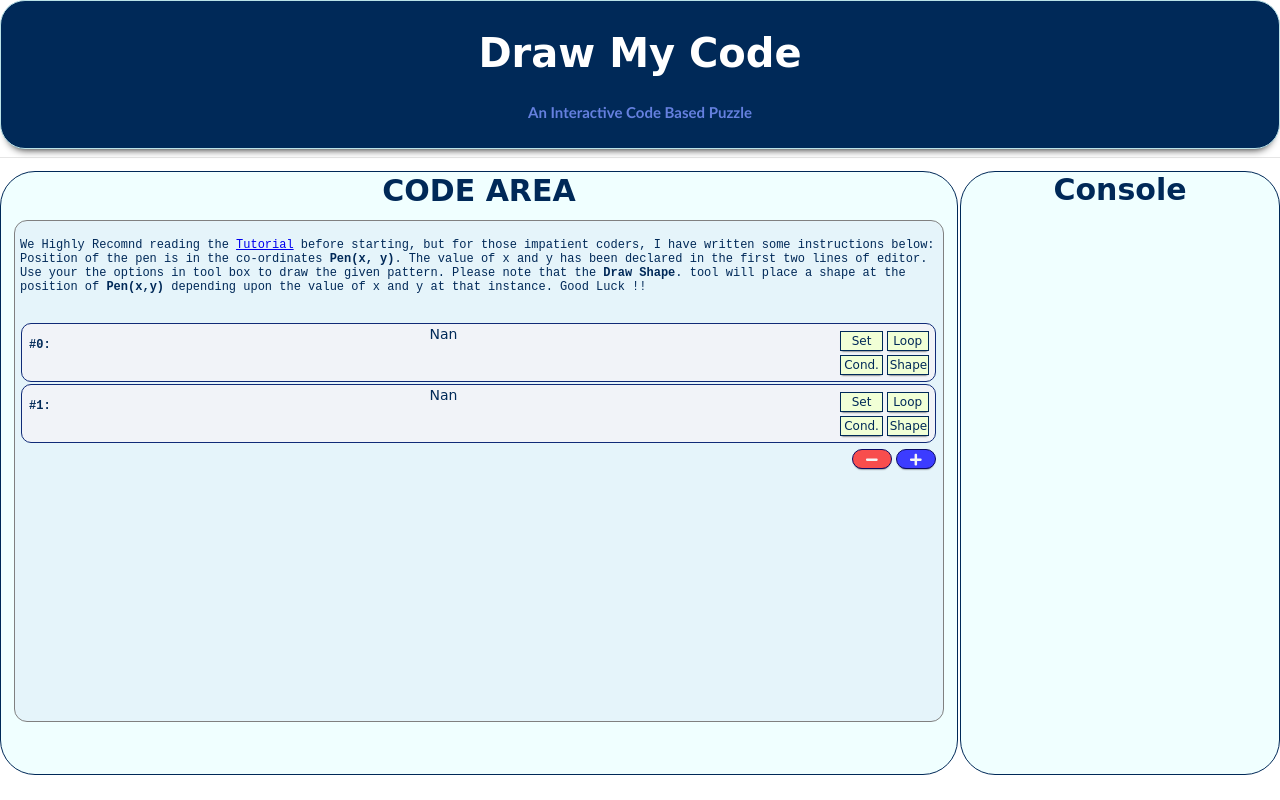
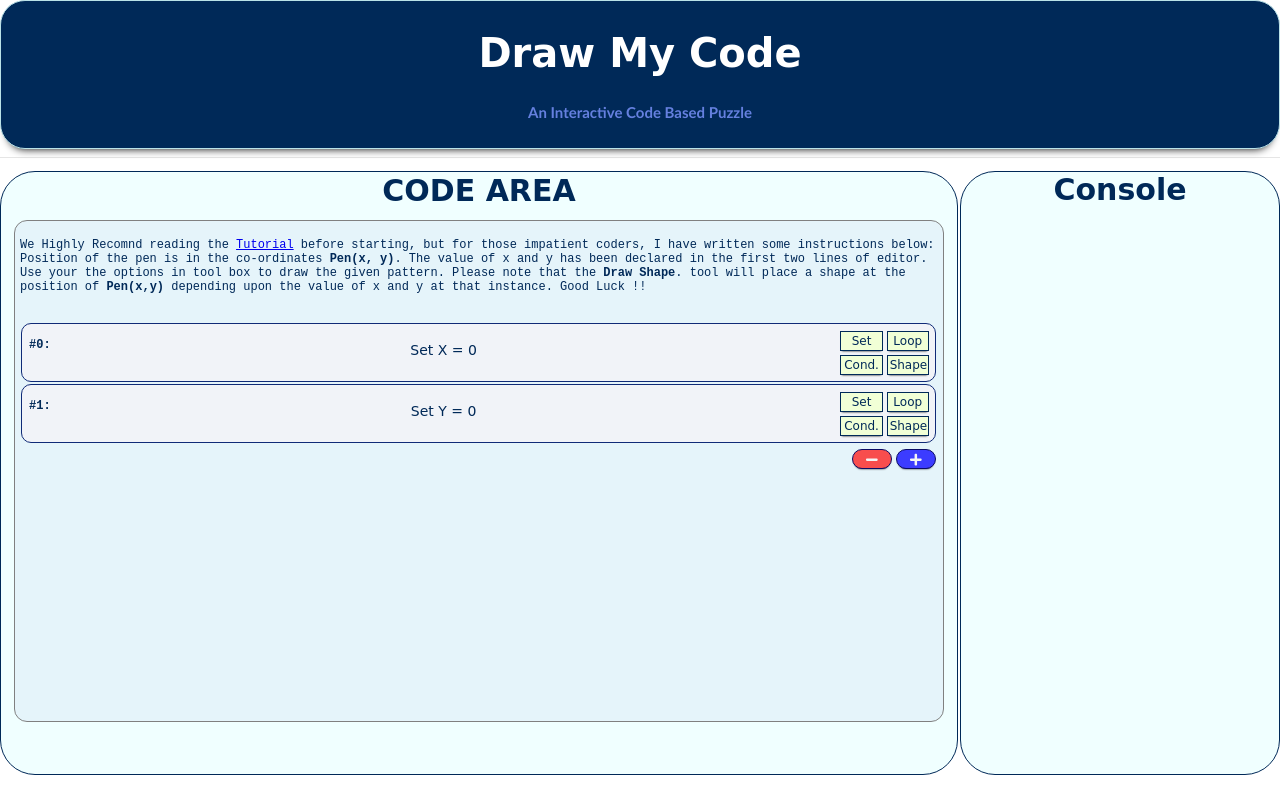
Before and after one commit to arjkashyap/Draw-My-Code, a React (Create React App) app: page / in a window 1280 px wide. Built offline with nearby package versions, Linux system fonts and the light colour scheme.

Commit message:
Store connected to client no bugs

```diff
--- a/src/components/BlockRender.tsx
+++ b/src/components/BlockRender.tsx
@@ -5,10 +5,19 @@ import React from "react";
 import { Operations } from "../store/Editor/types";
 
 const BlockRender = (cb: Operations | null): JSX.Element => {
-  let code: string = "Nan";
+  const formatOuput = (value: number): string => {
+    switch (value) {
+      case 1:
+        return `Set ${cb.varName} = ${cb.varValue}`;
+
+      default:
+        return "Nan";
+    }
+  };
+  const output: string | null = cb !== null ? formatOuput(cb.blockType) : "Nan";
 
   // If the block type is not null
-  return <div className="code-rn"> {code} </div>;
+  return <div className="code-rn"> {output} </div>;
 };
 
 export default BlockRender;
--- a/src/components/Editor.tsx
+++ b/src/components/Editor.tsx
@@ -5,7 +5,6 @@ import Line from "./Line";
 import { FontAwesomeIcon } from "@fortawesome/react-fontawesome";
 import { faPlus, faMinus } from "@fortawesome/free-solid-svg-icons";
 import "../css/Editor.css";
-import { Operations } from "../store/Editor/types";
 import { lineAdded, lineRemoved } from "../store/Editor/actions";
 import store from "../store/Editor/store";
 
@@ -18,7 +17,6 @@ import store from "../store/Editor/store";
 
 const Editor: React.FC = () => {
   console.log("editor is called");
-
   const [code, updateCode] = useState([]);
 
   // print state when state changes
@@ -27,21 +25,24 @@ const Editor: React.FC = () => {
   });
 
   // Mount reedux store in state code
-  useEffect(() => {
-    updateCode(store.getState());
-  });
+  useEffect(() => updateCode(store.getState()), []);
 
   // const [lineSelected, updateLineSelected] = useState<number>(-1);
   // Add a new blank line to the editor
   const addNewLine = (): void => {
-    console.log("add line btn");
     store.dispatch(lineAdded(null));
     updateCode(store.getState());
   };
 
+  // Removes last line from the editor
   const removeLine = (): void => {
-    console.log("remove");
+    const lastLineIndex: number = code.length - 1;
+    if (lastLineIndex !== 1) {
+      store.dispatch(lineRemoved(lastLineIndex));
+      updateCode(store.getState());
+    }
   };
+
   // State stores the line number currently selected
   const [lineSelected, updateLineSelected] = useState<number>(-1);
   // Render Each Code block on lines
--- a/src/components/Line.tsx
+++ b/src/components/Line.tsx
@@ -1,6 +1,6 @@
 // Module Renders Lines for Editor
 
-import React from "react";
+import React, { useState, useEffect } from "react";
 import { Operations } from "../store/Editor/types";
 import BlockRender from "./BlockRender";
 import Tools from "./Tools";
@@ -13,6 +13,9 @@ interface LineProps {
 }
 
 const Line: React.FC<LineProps> = ({ lineNumber, codeLine, lineSelected }) => {
+  // If addCode is true, line shows a form for updating line code
+  const [addCode, updateAddCode] = useState<boolean>(false);
+
   // Manage style for selected or unselected line
   interface Style {
     backgroundColor: string;
@@ -28,9 +31,26 @@ const Line: React.FC<LineProps> = ({ lineNumber, codeLine, lineSelected }) => {
   };
 
   // Function listens for mouse click on the tool button and renders codeblock
+
   const handleToolBtns = (btn: number): void => {
+    updateAddCode(false);
+    console.log(addCode);
     console.log(btn);
   };
+
+  let lineDiv: JSX.Element =
+    addCode === true ? (
+      <div>
+        {" "}
+        <p>Here the form will come</p>{" "}
+      </div>
+    ) : (
+      <div className="line-code" style={{ marginTop: "1rem" }}>
+        {" "}
+        {BlockRender(codeLine)}
+      </div>
+    );
+
   return (
     <div
       className="Line"
@@ -42,7 +62,10 @@ const Line: React.FC<LineProps> = ({ lineNumber, codeLine, lineSelected }) => {
       <div className="line-number">
         <p>#{lineNumber}: </p>
       </div>
-      <div className="line-code"> {BlockRender(codeLine)}</div>
+
+      {/* Show form or rendered code */}
+      {lineDiv}
+
       <div className="tools">
         {" "}
         <Tools
--- a/src/store/Editor/reducer.ts
+++ b/src/store/Editor/reducer.ts
@@ -1,8 +1,8 @@
 import { Operations, EditorActionsTypes, ADD_LINE, REMOVE_LINE } from "./types";
 
 const codeInit: Array<Operations> = [
-  { blockType: 1, varName: "A", varValue: 0 },
-  { blockType: 1, varName: "B", varValue: 0 },
+  { blockType: 1, varName: "X", varValue: 0 },
+  { blockType: 1, varName: "Y", varValue: 0 },
 ];
 
 export const editorReducer = (
@@ -13,6 +13,7 @@ export const editorReducer = (
     case ADD_LINE:
       return [...state, action.payload.lineData];
     case REMOVE_LINE:
+      console.log("remove line called" + action.payload.lineNumber);
       return state.filter(
         (line, lineNumber) => lineNumber !== action.payload.lineNumber
       );
--- a/src/store/Editor/types.ts
+++ b/src/store/Editor/types.ts
@@ -1,5 +1,4 @@
 // Type check module for redux componenets
-import * as codeLineTypes from "../../components/CodeBlocks";
 
 export const ADD_LINE: string = "ADD_LINE";
 export const REMOVE_LINE: string = "REMOVE_LINE";
```
